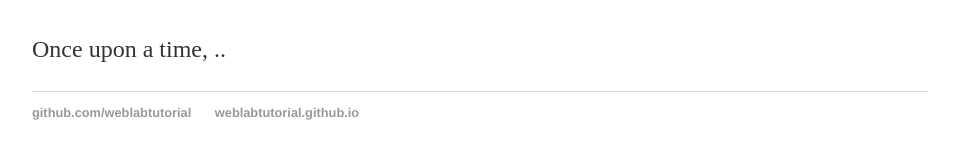
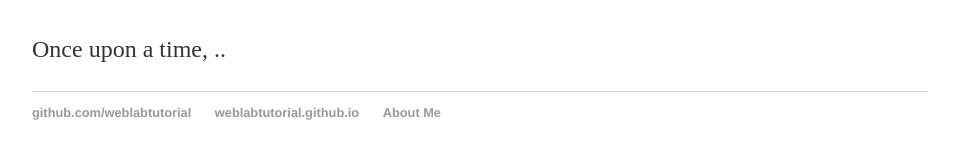
Before and after one commit to Ahmed-Sherif-Abdelfattah/Ahmed-Sherif-Abdelfattah, a Jekyll site: the page built from index.html, in a window 1280 px wide. Shown: the part 164-323 px from the top of the page, without its empty margins (160-1119 px from the left). Built offline with Jekyll 4.4.1, drawn with Linux system fonts in a browser that asks for light colours.

Commit message:
Update default.html

```diff
--- a/_layouts/default.html
+++ b/_layouts/default.html
@@ -21,6 +21,7 @@
       <ul>
         <li><a href="https://github.com/weblabtutorial">github.com/weblabtutorial</a></li>
         <li><a href="https://weblabtutorial.github.io"> weblabtutorial.github.io </a></li>
+        <li><a href="/about.html"> About Me </a></li>
       </ul>
     </footer>
   </body>
```
